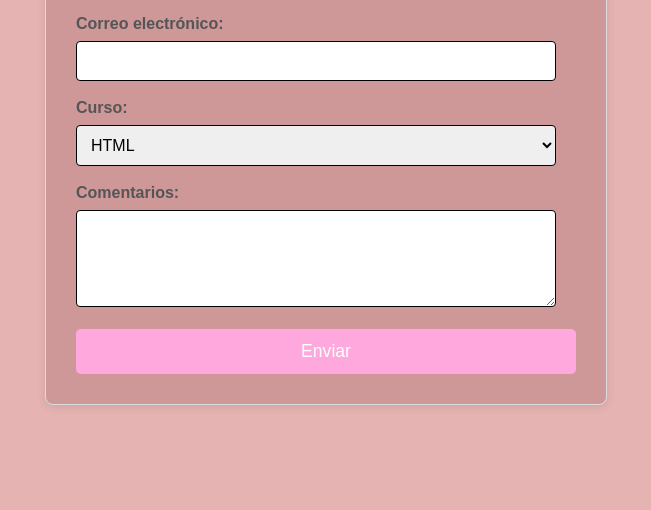
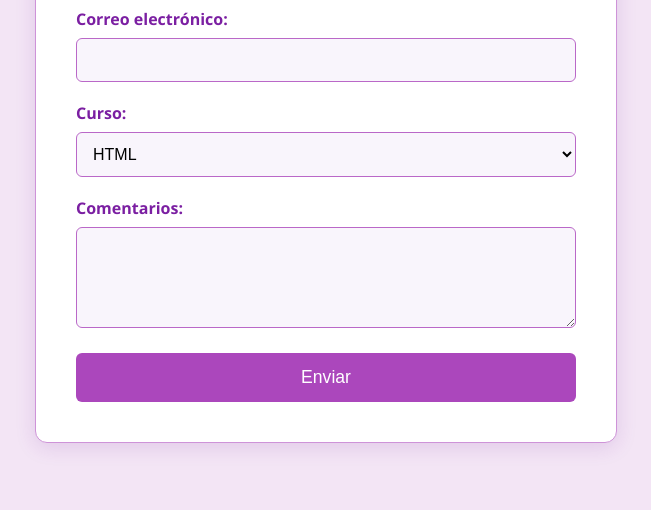
Before and after one commit to tefatg/formularios, a plain HTML site: page index.html in a window 1280 px wide. Shown: the part 290-800 px from the top of the page, without its empty margins (314-965 px from the left). Drawn offline with Linux system fonts and the light colour scheme.

Commit message:
Formulario morado

```diff
--- a/style.css
+++ b/style.css
@@ -1,6 +1,6 @@
 body {
-    font-family: Arial, sans-serif;
-    background-color: #e6b3b3;
+    font-family: 'Segoe UI', Tahoma, Geneva, Verdana, sans-serif;
+    background-color: #f3e5f5;
     display: flex;
     justify-content: center;
     align-items: center;
@@ -9,32 +9,31 @@ body {
 }
 
 .form-container {
-    background-color: #ce9898;
-    border: 1px solid #ddd;
-    padding: 30px;
-    border-radius: 8px;
-    box-shadow: 0 2px 10px rgba(0, 0, 0, 0.1);
+    background-color: #fff;
+    border: 1px solid #ce93d8;
+    padding: 40px;
+    border-radius: 12px;
+    box-shadow: 0 4px 20px rgba(123, 31, 162, 0.15);
     width: 100%;
     max-width: 500px;
 }
 
 h1 {
     text-align: center;
-    color: #333;
+    color: #6a1b9a;
     margin-bottom: 25px;
-    font-size: 2em;
-    font-weight: bold;
-    font-family: 'Gill Sans', 'Gill Sans MT', Calibri, 'Trebuchet MS', sans-serif;
+    font-size: 2.2em;
+    font-weight: 600;
 }
 
 .form-group {
-    margin-bottom: 18px;
+    margin-bottom: 20px;
 }
 
 label {
     display: block;
     margin-bottom: 8px;
-    color: #555;
+    color: #7b1fa2;
     font-weight: bold;
 }
 
@@ -42,12 +41,13 @@ input[type="text"],
 input[type="email"],
 select,
 textarea {
-    width: calc(100% - 20px);
-    padding: 10px;
-    border: 1px solid #000000;
-    border-radius: 4px;
+    width: 100%;
+    padding: 12px;
+    border: 1px solid #ba68c8;
+    border-radius: 6px;
     font-size: 1em;
     box-sizing: border-box;
+    background-color: #f9f5fc;
 }
 
 textarea {
@@ -58,17 +58,17 @@ input[type="text"]:focus,
 input[type="email"]:focus,
 select:focus,
 textarea:focus {
-    border-color: #ee74b1;
+    border-color: #8e24aa;
     outline: none;
-    box-shadow: 0 0 5px rgba(106, 156, 137, 0.5);
+    box-shadow: 0 0 5px rgba(142, 36, 170, 0.4);
 }
 
 .submit-button {
-    background-color: #ffa8dd;
+    background-color: #ab47bc;
     color: white;
-    padding: 12px 20px;
+    padding: 14px 20px;
     border: none;
-    border-radius: 5px;
+    border-radius: 6px;
     cursor: pointer;
     font-size: 1.1em;
     width: 100%;
@@ -76,5 +76,5 @@ textarea:focus {
 }
 
 .submit-button:hover {
-    background-color: #4cae4c;
+    background-color: #6a1b9a;
 }
```
